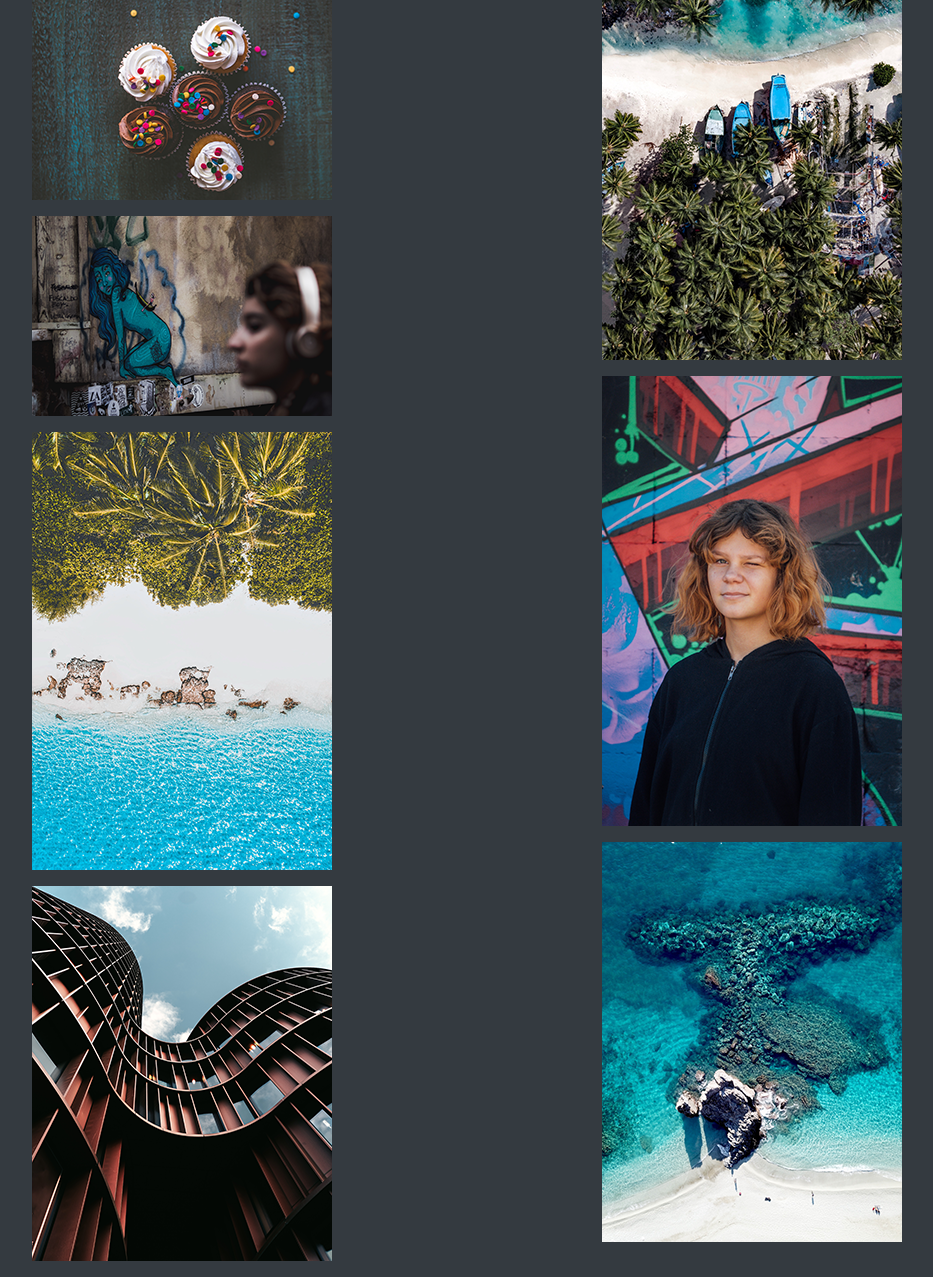
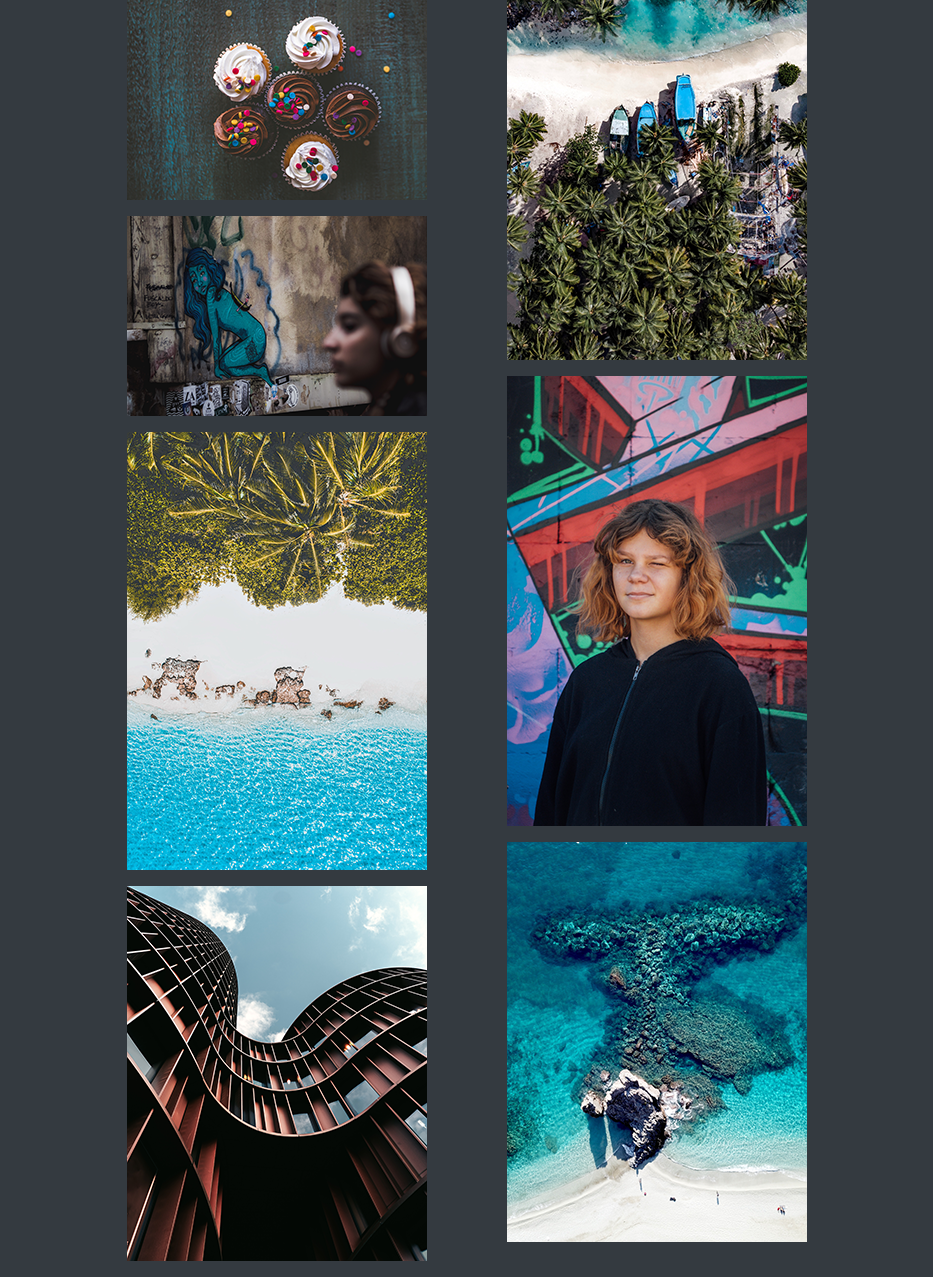
Before and after one commit to SeltzerFan24/m2-hw2-stanley-ezra, a plain HTML site: page index.html in a window 1280 px wide. Shown: the part 535-1812 px from the top of the page, without its empty margins (173-1106 px from the left). Drawn offline with nearby package versions, Linux system fonts and the light colour scheme.

Commit message:
reduce space between columns for large screens

```diff
--- a/index.html
+++ b/index.html
@@ -19,19 +19,19 @@
     <div class="container">
         <div class="row justify-content-center">
 
-            <div class="col-md-6">
-                <img src="img\hw2-image1.png" class="img-fluid mb-3" title="white building with blue windows" alt="ground view of white building with blue windows">
-                <img src="img\hw2-image2.png" class="image-fluid mb-3" title="cupcakes" alt="three white frosted cupcakes and two choclate frosted cupcakes, all with sprinkles" />
-                <img src="img\hw2-image3.png" class="img-fluid mb-3" title="woman in front of graffiti" alt="woman with headphones in front of gray wall with graffiti of long haired blue woman">
-                <img src="img\hw2-image4.png" class="img-fluid mb-3" title="overhead shot of beach" alt="overhead shot of beach with green foliage, sand with rocks, and clear blue ocean">
-                <img src="img\hw2-image5.png" class="img-fluid mb-3" title="curvy building" alt="ground view of curvy brown building and blue sky">
+            <div class="col-md-6 col-lg-4">
+                <img src="img\hw2-image1.png" class="img-fluid mb-3" title="white building with blue windows" alt="ground view of white building with blue windows"/>
+                <img src="img\hw2-image2.png" class="image-fluid mb-3" title="cupcakes" alt="three white frosted cupcakes and two choclate frosted cupcakes, all with sprinkles"/>
+                <img src="img\hw2-image3.png" class="img-fluid mb-3" title="woman in front of graffiti" alt="woman with headphones in front of gray wall with graffiti of long haired blue woman"/>
+                <img src="img\hw2-image4.png" class="img-fluid mb-3" title="overhead shot of beach" alt="overhead shot of beach with green foliage, sand with rocks, and clear blue ocean"/>
+                <img src="img\hw2-image5.png" class="img-fluid mb-3" title="curvy building" alt="ground view of curvy brown building and blue sky"/>
             </div>
 
-            <div class="col-md-6">
-                <img src="img\hw2-image6.png" class="img-fluid mb-3" title="headphones" alt="headphones on yellow surface">
-                <img src="img\hw2-image7.png" class="img-fluid mb-3" title="overhead shot of beach with boats" alt="overhead shot of green foliage on top and bottom sides, beach with three boats in cneter">
-                <img src="img\hw2-image8.png" class="img-fluid mb-3" title="person with nice hair" alt="white person with medium length brown hair and a black jacket standing in front of colorful graffiti">
-                <img src="img\hw2-image9.png" class="img-fluid mb-3" title="overhead shot of beach" alt="overhead shot of beach with rocks jutting out of the water">
+            <div class="col-md-6 col-lg-4">
+                <img src="img\hw2-image6.png" class="img-fluid mb-3" title="headphones" alt="headphones on yellow surface"/>
+                <img src="img\hw2-image7.png" class="img-fluid mb-3" title="overhead shot of beach with boats" alt="overhead shot of green foliage on top and bottom sides, beach with three boats in cneter"/>
+                <img src="img\hw2-image8.png" class="img-fluid mb-3" title="person with nice hair" alt="white person with medium length brown hair and a black jacket standing in front of colorful graffiti"/>
+                <img src="img\hw2-image9.png" class="img-fluid mb-3" title="overhead shot of beach" alt="overhead shot of beach with rocks jutting out of the water"/>
             </div>
     </div>
 
```
